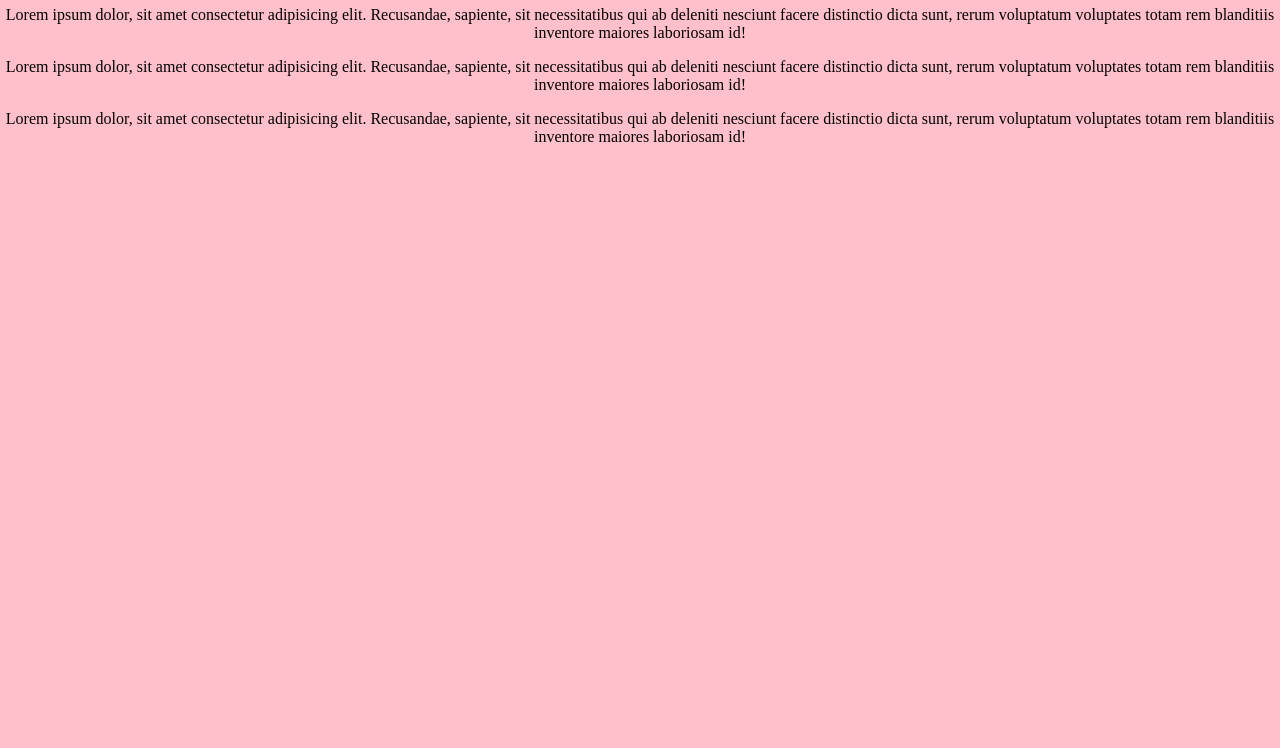
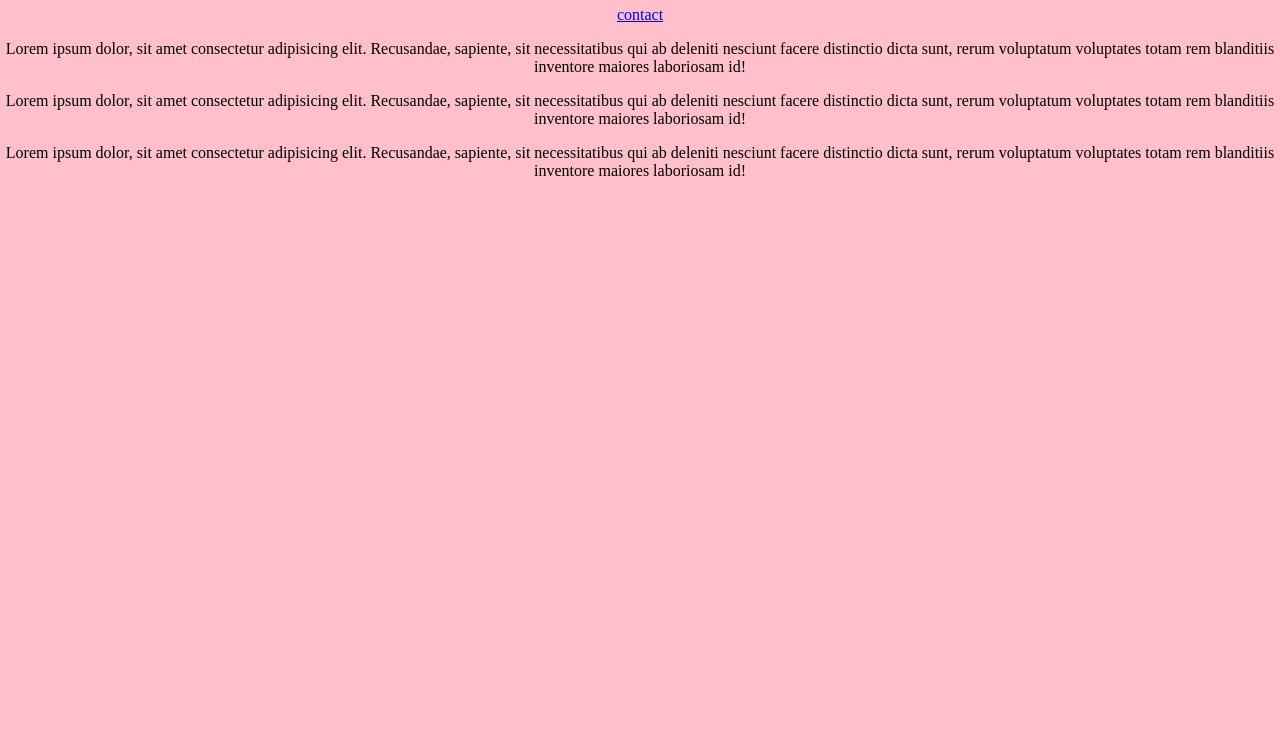
Before and after one commit to adrianwclement/adrianwclement.github.io, a plain HTML site: page index.html in a window 1280 px wide. Shown: the part 52-800 px from the top of the page. Drawn offline with Linux system fonts and the light colour scheme.

Commit message:
new anchor

```diff
--- a/index.html
+++ b/index.html
@@ -7,7 +7,7 @@
 </head>
 <body>
     <h1>Adrian Clement</h1>
-    <a href="\contact.html"></a>
+    <a href="\contact.html">contact</a>
     <p>Lorem ipsum dolor, sit amet consectetur adipisicing elit. Recusandae, sapiente, sit necessitatibus qui ab deleniti nesciunt facere distinctio dicta sunt, rerum voluptatum voluptates totam rem blanditiis inventore maiores laboriosam id!</p>
     <p>Lorem ipsum dolor, sit amet consectetur adipisicing elit. Recusandae, sapiente, sit necessitatibus qui ab deleniti nesciunt facere distinctio dicta sunt, rerum voluptatum voluptates totam rem blanditiis inventore maiores laboriosam id!</p>
     <p>Lorem ipsum dolor, sit amet consectetur adipisicing elit. Recusandae, sapiente, sit necessitatibus qui ab deleniti nesciunt facere distinctio dicta sunt, rerum voluptatum voluptates totam rem blanditiis inventore maiores laboriosam id!</p>
```
